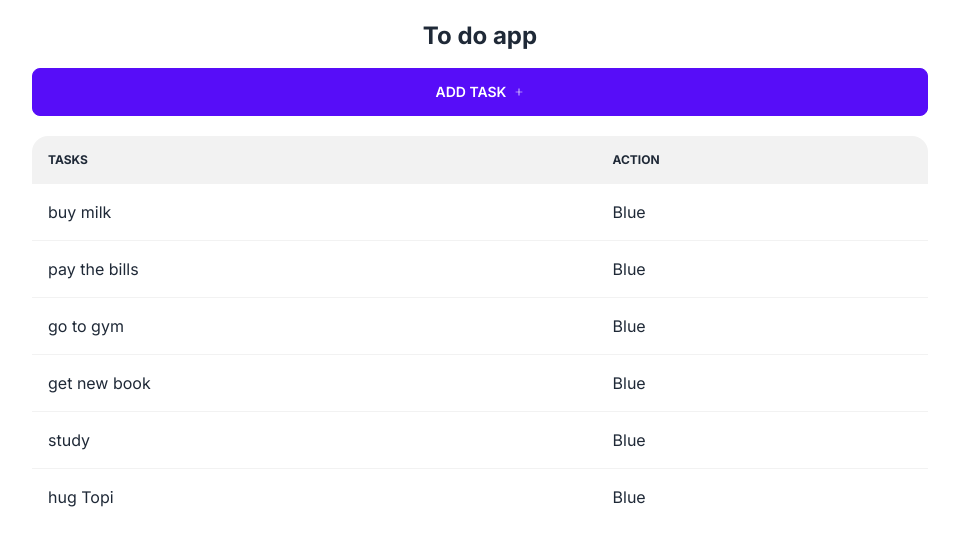
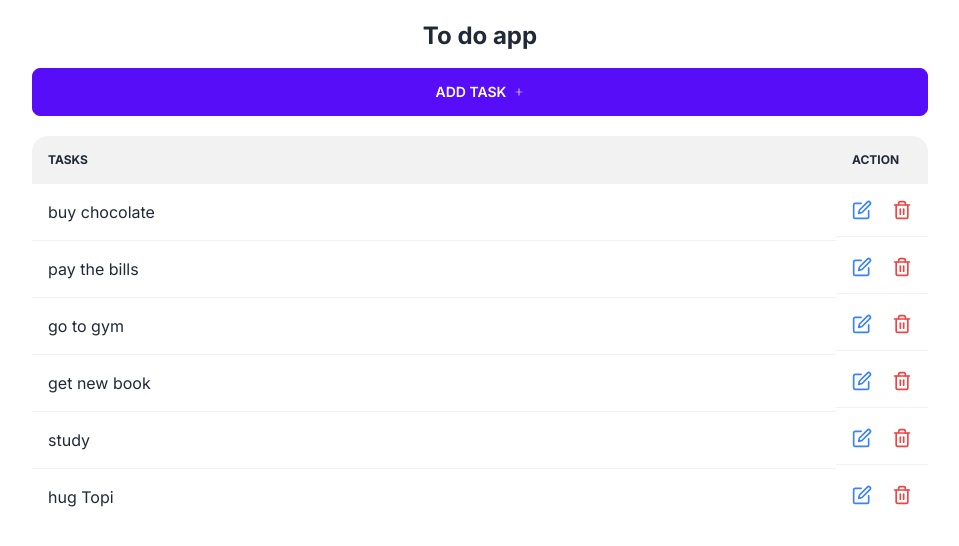
Before and after one commit to candebut/to-do-next, a Next.js app in the folder my-app/: page / in a window 1280 px wide. Shown: the top 546 px of the page, without its empty margins (160-1119 px from the left). Built offline with nearby package versions, Linux system fonts and the light colour scheme; data requests are answered from the project's data file.

Commit message:
editing task functionality working

```diff
--- a/my-app/api.ts
+++ b/my-app/api.ts
@@ -21,3 +21,15 @@ export const addTodo = async (todo: ITask): Promise<ITask> => {
   const newTodo = await res.json();
   return newTodo;
 };
+
+export const editTodo = async (todo: ITask): Promise<ITask> => {
+  const res = await fetch(`${baseUrl}/tasks/${todo.id}`, {
+    method: "PUT",
+    headers: {
+      "Content-Type": "application/json",
+    },
+    body: JSON.stringify(todo),
+  });
+  const updatedTodo = await res.json();
+  return updatedTodo;
+};
--- a/my-app/app/components/Task.tsx
+++ b/my-app/app/components/Task.tsx
@@ -1,14 +1,67 @@
+"use client";
+
 import { ITask } from "../../types/tasks";
+import Modal from "./Modal";
+import { FiEdit, FiTrash2 } from "react-icons/fi";
+import { useState, FormEventHandler } from "react";
+import { editTodo } from "@/api";
+import { useRouter } from "next/navigation";
 
 interface TaskProps {
   task: ITask;
 }
 
 const Task: React.FC<TaskProps> = ({ task }) => {
+  const router = useRouter();
+  const [openEditModal, setOpenEditModal] = useState<boolean>(false);
+  const [openDeleteModal, setOpenDeleteModal] = useState<boolean>(false);
+  const [taskToEdit, setTaskToEdit] = useState<string>(task.text);
+
+  const handleSubmitEditTodo: FormEventHandler<HTMLFormElement> = async (e) => {
+    e.preventDefault();
+    await editTodo({
+      id: task.id,
+      text: taskToEdit,
+    });
+    setTaskToEdit("");
+    setOpenEditModal(false);
+    router.refresh();
+  };
+
   return (
     <tr key={`task-${task.id}`}>
-      <td>{task.text}</td>
-      <td>Blue</td>
+      <td className="w-full">{task.text}</td>
+      <td className="flex gap-5">
+        <FiEdit
+          onClick={() => setOpenEditModal(true)}
+          cursor="pointer"
+          className="text-blue-500"
+          size={20}
+        />
+        <Modal modalOpen={openEditModal} setModalOpen={setOpenEditModal}>
+          <form onSubmit={handleSubmitEditTodo}>
+            <h3 className="font-bold text-lg">Edit task</h3>
+            <div className="modal-action">
+              <input
+                value={taskToEdit}
+                onChange={(e) => setTaskToEdit(e.target.value)}
+                type="text"
+                placeholder="Type here"
+                className="input input-bordered w-full "
+              />
+              <button className="btn" type="submit">
+                Submit
+              </button>
+            </div>
+          </form>
+        </Modal>
+        <FiTrash2
+          onClick={() => setOpenDeleteModal(true)}
+          cursor="pointer"
+          className="text-red-500"
+          size={20}
+        />
+      </td>
     </tr>
   );
 };
--- a/my-app/data/todos.json
+++ b/my-app/data/todos.json
@@ -2,7 +2,7 @@
   "tasks": [
     {
       "id": "1",
-      "text": "buy milk"
+      "text": "buy chocolate"
     },
     {
       "id": "2",
```
